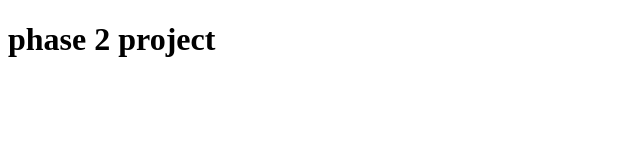
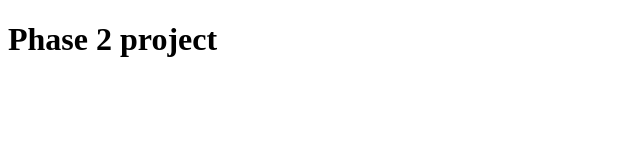
Before and after one commit to rreymundi/phase-2-project, a React (Create React App) app: page / in a window 1280 px wide. Shown: the top 160 px of the page, without its empty margins (0-640 px from the left). Built offline with nearby package versions, Linux system fonts and the light colour scheme.

Commit message:
cleaned up my code and set up a home components

```diff
--- a/public/index.html
+++ b/public/index.html
@@ -11,37 +11,13 @@
     />
     <link rel="stylesheet" href="https://fonts.googleapis.com/css?family=Roboto:300,400,500,700&display=swap"/>
     <link rel="stylesheet" href="https://fonts.googleapis.com/icon?family=Material+Icons"/>
+    <link rel="apple-touch-icon" href="%PUBLIC_URL%/logo192.png" />
+    <link rel="manifest" href="%PUBLIC_URL%/manifest.json" />
 
-
-    <link rel="apple-touch-icon" href="%PUBLIC_URL%/logo192.png" />
-    <!--
-      manifest.json provides metadata used when your web app is installed on a
-      user's mobile device or desktop. See https://developers.google.com/web/fundamentals/web-app-manifest/
-    -->
-    <link rel="manifest" href="%PUBLIC_URL%/manifest.json" />
-    <!--
-      Notice the use of %PUBLIC_URL% in the tags above.
-      It will be replaced with the URL of the `public` folder during the build.
-      Only files inside the `public` folder can be referenced from the HTML.
-
-      Unlike "/favicon.ico" or "favicon.ico", "%PUBLIC_URL%/favicon.ico" will
-      work correctly both with client-side routing and a non-root public URL.
-      Learn how to configure a non-root public URL by running `npm run build`.
-    -->
     <title>React App</title>
   </head>
   <body>
     <noscript>You need to enable JavaScript to run this app.</noscript>
     <div id="root"></div>
-    <!--
-      This HTML file is a template.
-      If you open it directly in the browser, you will see an empty page.
-
-      You can add webfonts, meta tags, or analytics to this file.
-      The build step will place the bundled scripts into the <body> tag.
-
-      To begin the development, run `npm start` or `yarn start`.
-      To create a production bundle, use `npm run build` or `yarn build`.
-    -->
   </body>
 </html>
--- a/src/App.js
+++ b/src/App.js
@@ -1,7 +1,10 @@
-function App() {
+import React from "react";
+import Home from "./components/Home";
+
+const App = () => {
   return (
     <div>
-      <h1>phase 2 project</h1>
+      <Home />
     </div>
   );
 }
--- /dev/null
+++ b/src/components/Home.jsx
@@ -0,0 +1,9 @@
+import React from 'react'
+
+const Home = () => {
+  return (
+    <h1>Phase 2 project</h1>
+  )
+}
+
+export default Home
```
Also changed, not shown: 2 other files (tests, documents, lock files or other folders).
